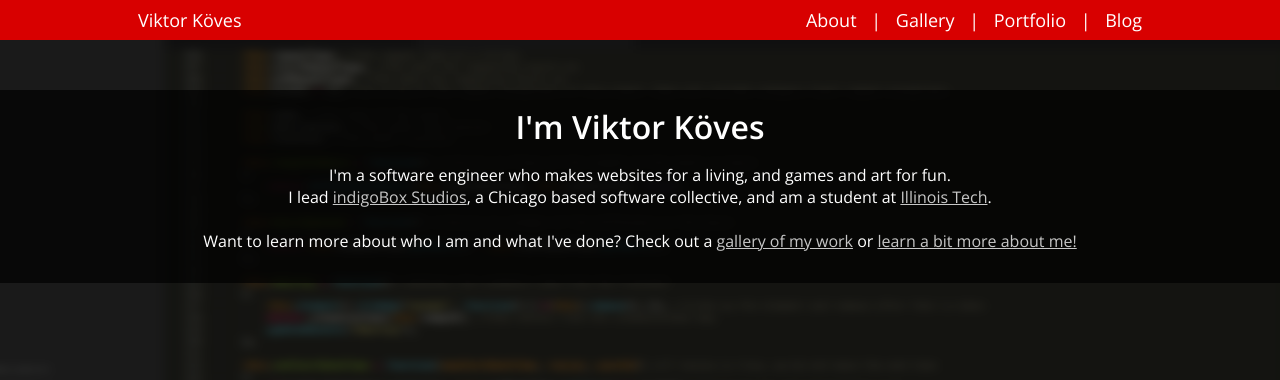
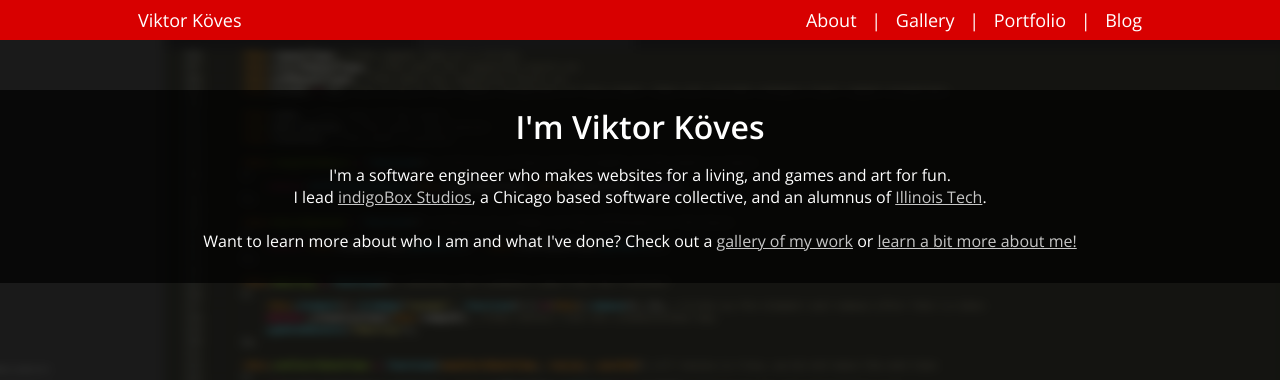
Before and after one commit to vkoves/vkoves.github.io, a Jekyll site: the page built from index.html, in a window 1280 px wide. Shown: the top 380 px of the page. Built offline with Jekyll 4.4.1, drawn with Linux system fonts in a browser that asks for light colours.

Commit message:
Updated homepage student status

```diff
--- a/index.html
+++ b/index.html
@@ -15,7 +15,7 @@
 	<h1 class="page-title">I'm Viktor K&ouml;ves</h1>
 	<p class="page-desc">
 		I'm a software engineer who makes websites for a living, and games and art for fun. <br>
-		I lead <a href="http://www.indigobox.us" target="_blank">indigoBox Studios</a>, a Chicago based software collective, and am a student at <a href="http://web.iit.edu/" target="_blank">Illinois Tech</a>.
+		I lead <a href="http://www.indigobox.us" target="_blank">indigoBox Studios</a>, a Chicago based software collective, and an alumnus of <a href="http://web.iit.edu/" target="_blank">Illinois Tech</a>.
 		<br>
 		<br>
 		Want to learn more about who I am and what I've done? Check out a <a class="local-link" href="gallery.html">gallery of my work</a> or <a class="local-link" href="about.html">learn a bit more about me!</a>
```
